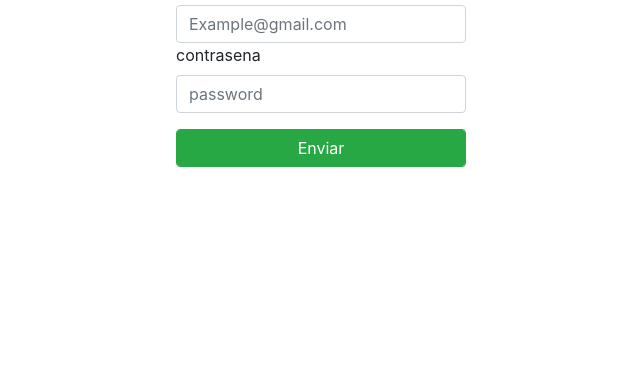
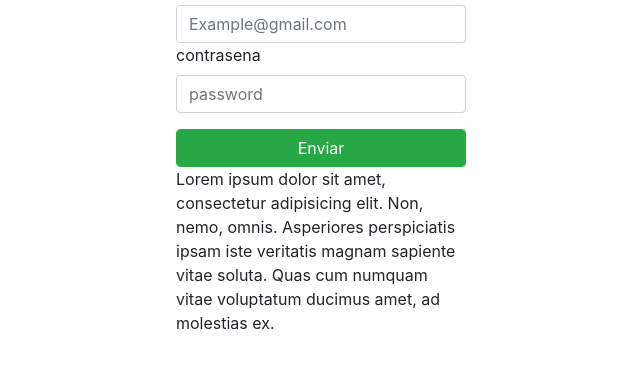
Before and after one commit to enrikeleonardes/practica-github, a plain HTML site: page index.html in a window 1280 px wide. Shown: the part 83-452 px from the top of the page, without its empty margins (319-959 px from the left). Drawn offline with nearby package versions, Linux system fonts and the light colour scheme.

Commit message:
agregamos un parrafo

```diff
--- a/index.html
+++ b/index.html
@@ -27,6 +27,8 @@
 		<input type="submit" class="form-control btn btn-success" value="Enviar">
 	</div>
 
+	<p>Lorem ipsum dolor sit amet, consectetur adipisicing elit. Non, nemo, omnis. Asperiores perspiciatis ipsam iste veritatis magnam sapiente vitae soluta. Quas cum numquam vitae voluptatum ducimus amet, ad molestias ex.</p>
+
 </div>
 
 <script src="script.js"></script>
```
